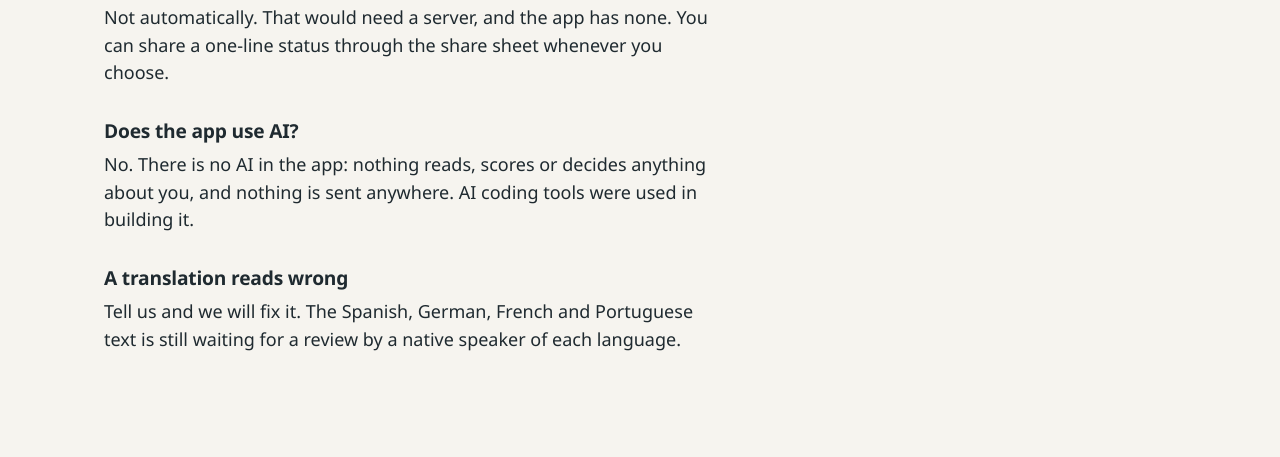
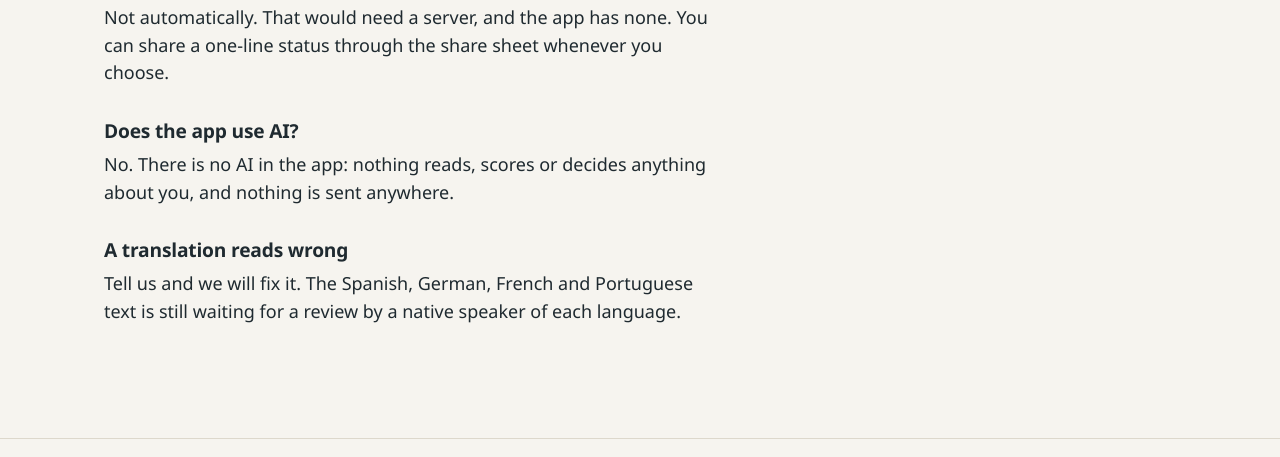
Before and after one commit to alexanderhaire/anchor-plural, a plain HTML site: page support/index.html in a window 1280 px wide. Shown: the part 1603-2060 px from the top of the page. Drawn offline with Linux system fonts and the light colour scheme.

Commit message:
Support page: the answer about AI says what the app does

```diff
--- a/support/index.html
+++ b/support/index.html
@@ -57,7 +57,7 @@
 <p>Not automatically. That would need a server, and the app has none. You can share a one-line status through the share sheet whenever you choose.</p>
 
 <h3>Does the app use AI?</h3>
-<p>No. There is no AI in the app: nothing reads, scores or decides anything about you, and nothing is sent anywhere. AI coding tools were used in building it.</p>
+<p>No. There is no AI in the app: nothing reads, scores or decides anything about you, and nothing is sent anywhere.</p>
 
 <h3>A translation reads wrong</h3>
 <p>Tell us and we will fix it. The Spanish, German, French and Portuguese text is still waiting for a review by a native speaker of each language.</p>
```
